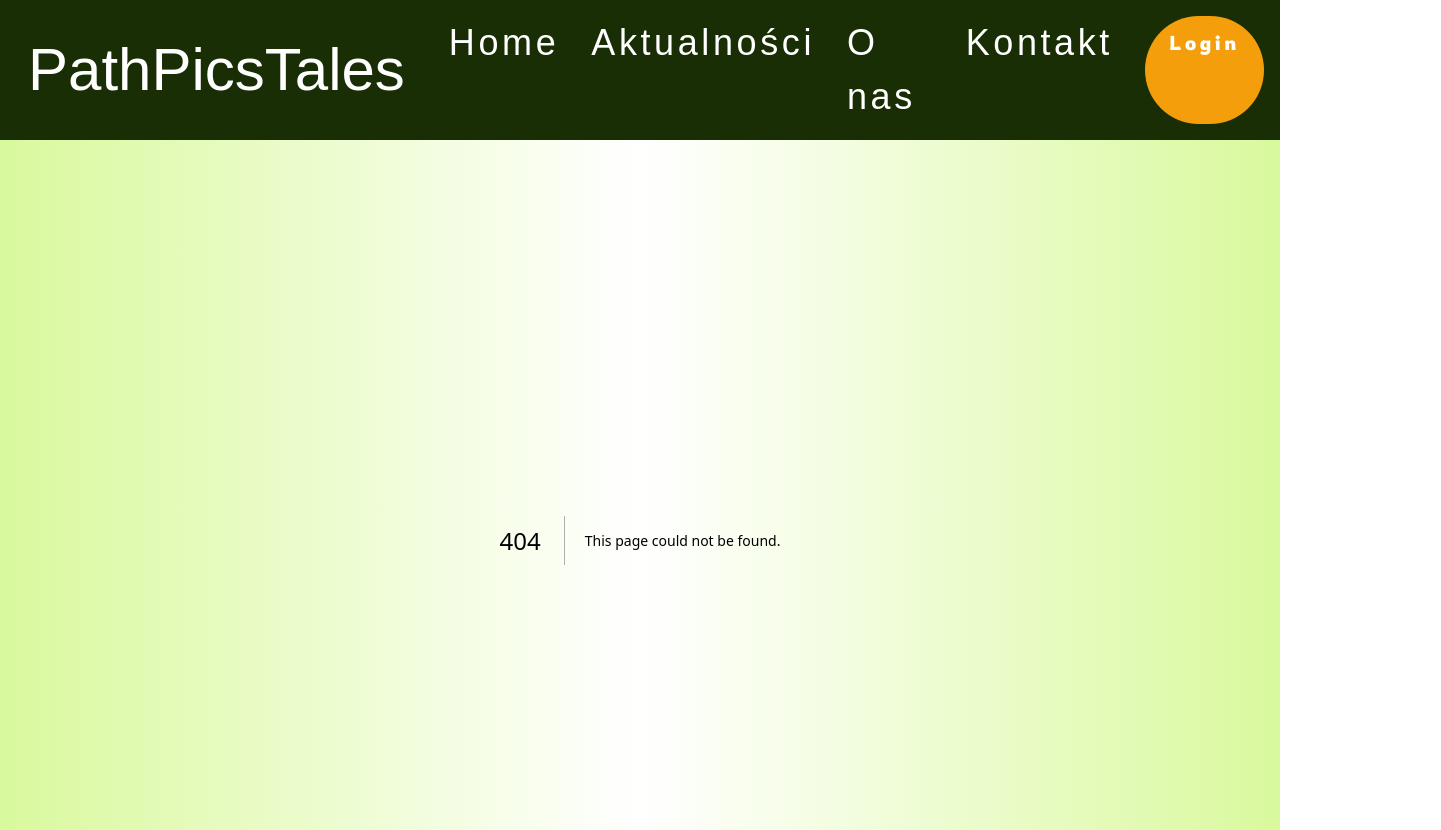
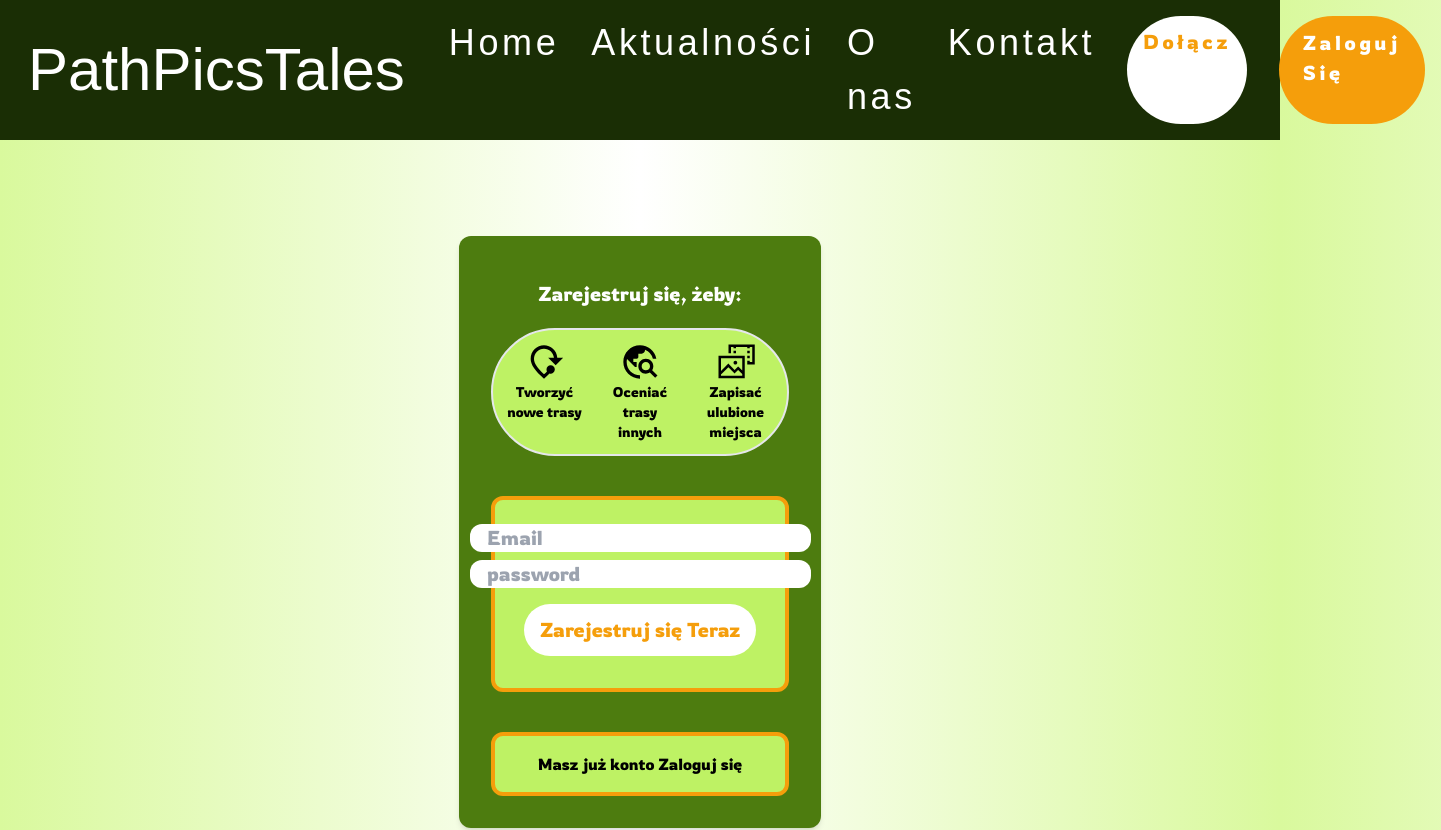
Before and after one commit to PiotrRegulski/pathpicstales, a Next.js app: page /register in a window 1280 px wide. Before the commit this address had no page. Shown: the top 830 px of the page, 1441 px wide, since content can reach past the window. Built offline with nearby package versions, Linux system fonts and the light colour scheme; a web font is replaced by a local one.

Commit message:
adding login page

```diff
--- /dev/null
+++ b/src/app/register/page.tsx
@@ -0,0 +1,38 @@
+import React from "react";
+import Link from "next/link";
+import { MdModeOfTravel, MdOutlineTravelExplore } from "react-icons/md";
+import { LiaPhotoVideoSolid } from "react-icons/lia";
+const Register = () => {
+  return (
+    <div className="flex lg:w-full flex-col items-center justify-between p-2 lg:p-24  ">
+      <div className="bg-lime-700 p-8 rounded-xl shadow-md lg:w-1/3 h-full ">
+        <h1 className="text-center text-white py-3 text-xl">Zarejestruj się, żeby:</h1>
+        <div>
+          <ul className="flex flex-row border-2 bg-lime-300 py-3 px-3 my-2 rounded-full text-sm">
+            <li className="flex flex-col items-center  text-center lg:w-1/3 ">
+              <MdModeOfTravel className="w-10 h-10" />
+              Tworzyć nowe trasy
+            </li>
+            <li className="flex flex-col items-center mx-4 text-center  lg:w-1/3 ">
+              <MdOutlineTravelExplore className="w-10 h-10" />
+              Oceniać trasy innych
+            </li>
+            <li className="flex flex-col items-center  text-center lg:w-1/3  ">
+              <LiaPhotoVideoSolid className="w-10 h-10" />
+              Zapisać ulubione miejsca
+            </li>
+          </ul>
+        </div>
+        <form className="flex flex-col bg-lime-300 items-center border-4 border-primary rounded-xl py-4 px-4 mt-10">
+          <input type="text" className="my-2 text-xl rounded-xl pl-2 " placeholder="  Email" required />
+          <input type="password" className="text-xl rounded-xl pl-2" placeholder="  password" required />
+          <button type="submit" className=" flex items-center justify-center text-xl gap-4 text-primary bg-white rounded-full px-4 py-3 mx-2 my-4">Zarejestruj się Teraz</button>
+        </form>
+        <div className="flex flex-col bg-lime-300 items-center border-4 border-primary rounded-xl py-4 px-4 mt-10"><Link href="/">Masz już konto Zaloguj się</Link></div>
+
+      </div>
+    </div>
+  );
+};
+
+export default Register;
--- a/src/components/ui/header/Header.tsx
+++ b/src/components/ui/header/Header.tsx
@@ -20,7 +20,8 @@ const Header = () => {
         <Link href={""}>Aktualności</Link>
         <Link href={""}>O nas</Link>
         <Link href={""}>Kontakt</Link>
-        <Link href='/login' className={`${rowdies.className}  bg-primary lg:leading-normal text-xl  rounded-full px-6 py-3`} >Login</Link>
+        <Link href='/register' className={`${rowdies.className} text-xl gap-4 text-primary bg-white rounded-full px-4 py-3 `} >Dołącz</Link>
+        <Link href='/login' className={`${rowdies.className}  bg-primary lg:leading-normal text-xl  rounded-full px-6 py-3`} >Zaloguj Się</Link>
       </nav>
       <nav className="block lg:hidden"><button className="p-2 text-white px-4 py-2"><Hamburger/></button></nav>
     </header>
--- a/src/components/ui/mainpage/WelcomeCard.tsx
+++ b/src/components/ui/mainpage/WelcomeCard.tsx
@@ -36,7 +36,7 @@ const WelcomeCard = () => {
             className=" w-full flex items-center justify-center"
           >
             <button
-              className={`${rowdies.className} flex items-center justify-center gap-4 w-[90%] text-white  bg-primary  rounded-full px-8 py-2 `}
+              className={`${rowdies.className} flex items-center justify-center gap-4 w-[90%] text-white  bg-primary  rounded-full px-8 py-2 mt-12 `}
             >
               Zacznij teraz <NextArrow />
             </button>
```
